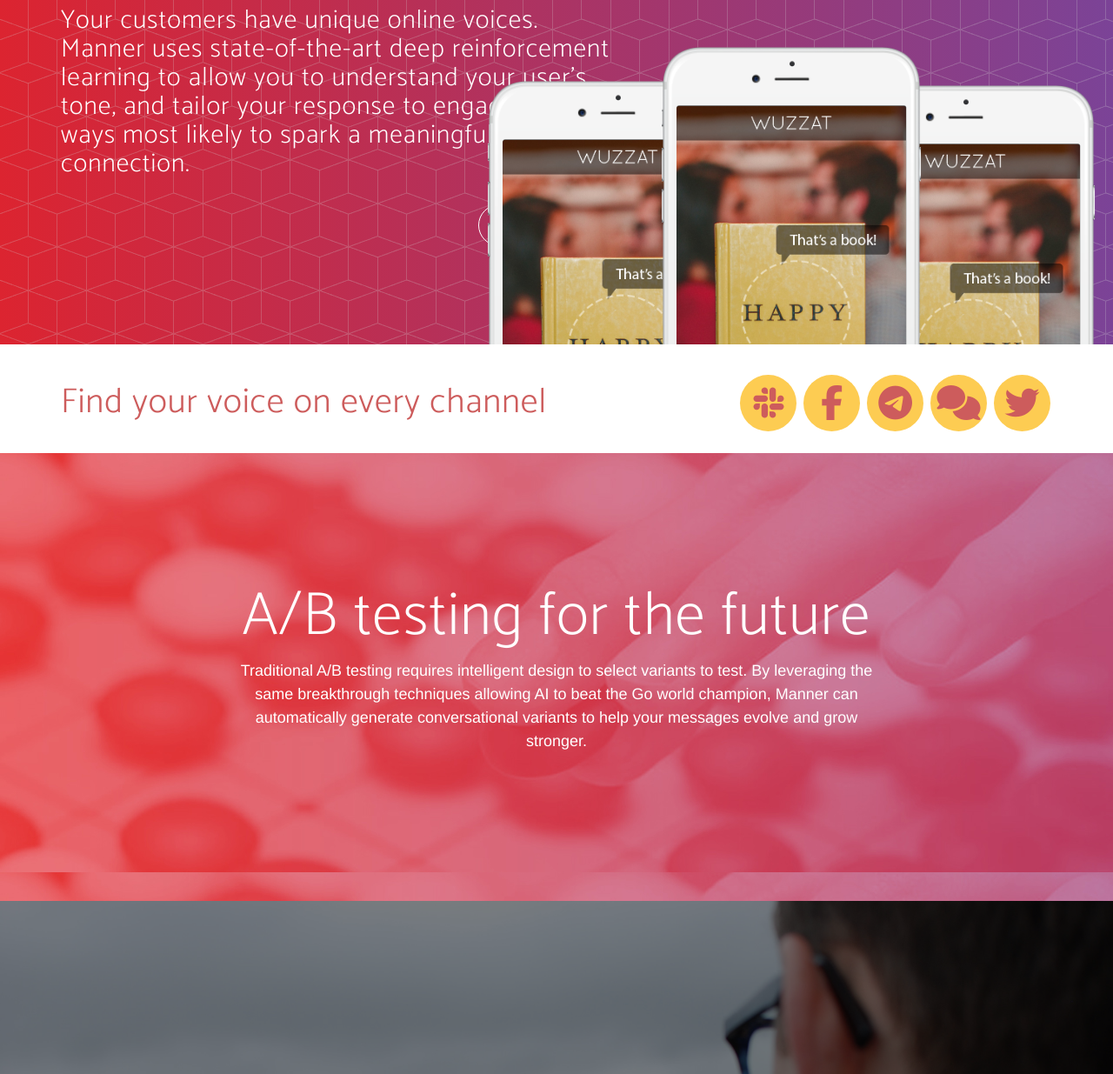
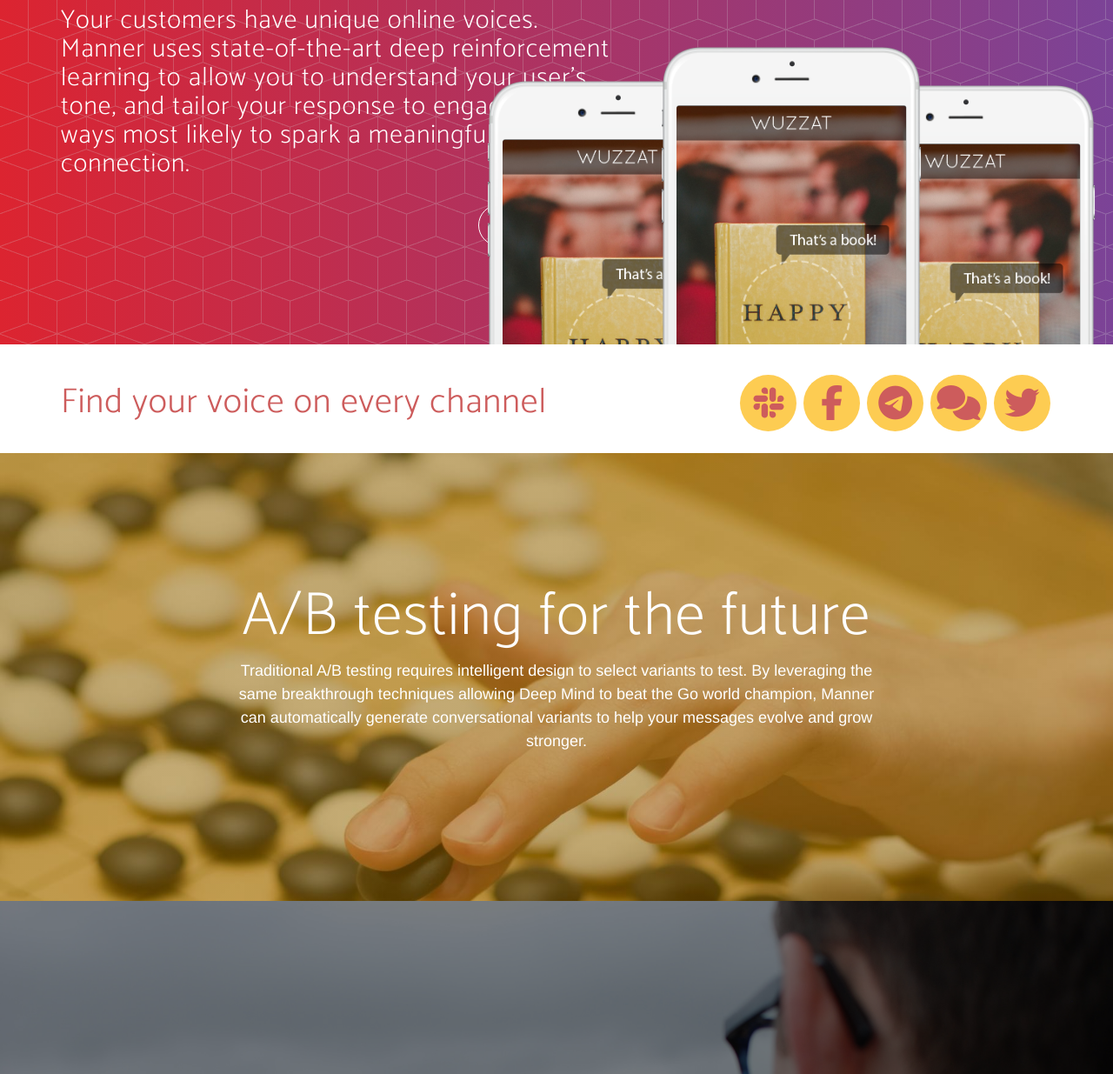
Before and after one commit to Hephistocles/botmanner, a PHP site: page / in a window 1280 px wide. Shown: the part 279-1514 px from the top of the page at 87% size. Run offline with PHP 8.4, Linux system fonts and the light colour scheme; some libraries are stand-ins or nearby versions; some web fonts are replaced.

Commit message:
Fix go gradient

```diff
--- a/css/new-age.css
+++ b/css/new-age.css
@@ -60,8 +60,11 @@ p {
 }
 
 section.go {
-  background-image: url('../img/go3.jpg');
+  background-image: url('../img/go-plain.jpg');
   color: white;
+  background: linear-gradient(hsla(43,98%,30%,0.5),hsla(43,98%,30%,0.5)), url(../img/go-plain.jpg);
+  background-size: cover;
+  background-attachment: fixed;
 }
 
 .navbar-default {
--- a/index.html
+++ b/index.html
@@ -157,7 +157,7 @@
             <div class="col-md-8 col-md-offset-2">
                 <h2 class="section-heading">A/B testing for the future</h2>
                 <p>
-                    Traditional A/B testing requires intelligent design to select variants to test. By leveraging the same breakthrough techniques allowing AI to beat the Go world champion, Manner can automatically generate conversational variants to help your messages evolve
+                    Traditional A/B testing requires intelligent design to select variants to test. By leveraging the same breakthrough techniques allowing Deep Mind to beat the Go world champion, Manner can automatically generate conversational variants to help your messages evolve
                     and grow stronger.
                 </p>
                 <!--<div class="badges">-->
```
Also changed, not shown: img/go-plain.jpg (added).
